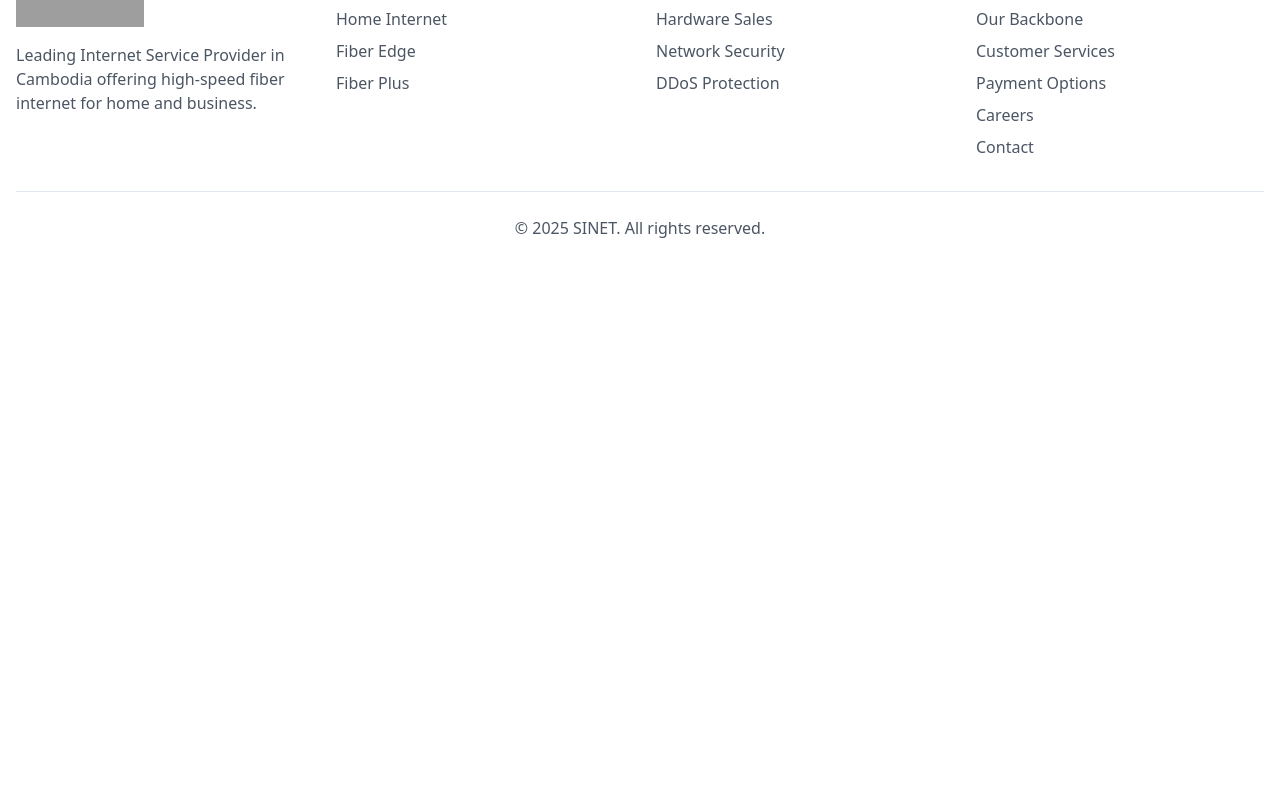
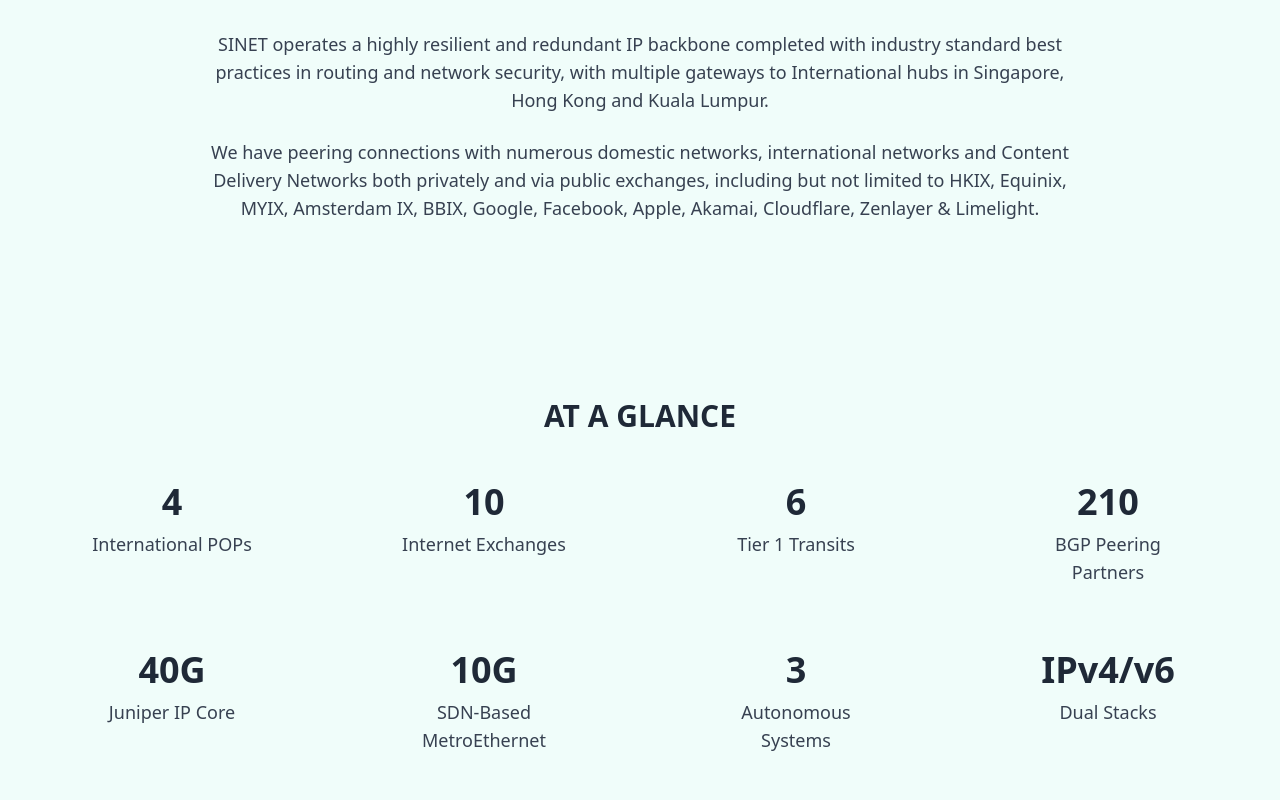
Before and after one commit to 2022172Samnang/sinet, a React (Vite) app: page /about-us/our-backbone in a window 1280 px wide. Shown: the part 2680-3480 px from the top of the page. Before the commit the page ends 2944 px from the top, so only its background shows below. Built offline with nearby package versions, Linux system fonts and the light colour scheme; grey boxes are pictures that could not be loaded.

Commit message:
Update Our Backbone page
Update the Our Backbone page with additional content from the provided image, including IP Network and At a Glance sections.

```diff
--- a/src/pages/BackbonePage.tsx
+++ b/src/pages/BackbonePage.tsx
@@ -2,7 +2,7 @@
 import React from "react";
 import Navbar from "@/components/Navbar";
 import Footer from "@/components/Footer";
-import { Network } from "lucide-react";
+import { Network, Globe, Server, Layers } from "lucide-react";
 
 const BackbonePage = () => {
   return (
@@ -136,6 +136,80 @@ const BackbonePage = () => {
         </div>
       </section>
 
+      {/* NEW SECTION: IP Network */}
+      <section className="py-16 bg-teal-50">
+        <div className="container mx-auto px-4 md:px-8">
+          <h2 className="text-3xl font-bold text-center text-gray-800 mb-12">OUR IP NETWORK</h2>
+
+          <div className="max-w-4xl mx-auto text-center mb-12">
+            <p className="text-lg text-gray-700 mb-6">
+              SINET operates a highly resilient and redundant IP backbone completed
+              with industry standard best practices in routing and network security, with
+              multiple gateways to International hubs in Singapore, Hong Kong and Kuala
+              Lumpur.
+            </p>
+            <p className="text-lg text-gray-700">
+              We have peering connections with numerous domestic networks,
+              international networks and Content Delivery Networks both privately and via
+              public exchanges, including but not limited to HKIX, Equinix, MYIX,
+              Amsterdam IX, BBIX, Google, Facebook, Apple, Akamai, Cloudflare, Zenlayer
+              & Limelight.
+            </p>
+          </div>
+        </div>
+      </section>
+
+      {/* At a Glance - IP Network Statistics */}
+      <section className="py-16 bg-teal-50">
+        <div className="container mx-auto px-4 md:px-8">
+          <h2 className="text-3xl font-bold text-center text-gray-800 mb-12">AT A GLANCE</h2>
+
+          <div className="grid grid-cols-2 md:grid-cols-4 gap-8 text-center mb-16">
+            <div className="flex flex-col items-center">
+              <span className="text-4xl font-bold mb-2 text-gray-800">4</span>
+              <span className="text-lg text-gray-700">International POPs</span>
+            </div>
+
+            <div className="flex flex-col items-center">
+              <span className="text-4xl font-bold mb-2 text-gray-800">10</span>
+              <span className="text-lg text-gray-700">Internet Exchanges</span>
+            </div>
+
+            <div className="flex flex-col items-center">
+              <span className="text-4xl font-bold mb-2 text-gray-800">6</span>
+              <span className="text-lg text-gray-700">Tier 1 Transits</span>
+            </div>
+
+            <div className="flex flex-col items-center">
+              <span className="text-4xl font-bold mb-2 text-gray-800">210</span>
+              <span className="text-lg text-gray-700">BGP Peering<br />Partners</span>
+            </div>
+          </div>
+
+          <div className="grid grid-cols-2 md:grid-cols-4 gap-8 text-center">
+            <div className="flex flex-col items-center">
+              <span className="text-4xl font-bold mb-2 text-gray-800">40G</span>
+              <span className="text-lg text-gray-700">Juniper IP Core</span>
+            </div>
+
+            <div className="flex flex-col items-center">
+              <span className="text-4xl font-bold mb-2 text-gray-800">10G</span>
+              <span className="text-lg text-gray-700">SDN-Based<br />MetroEthernet</span>
+            </div>
+
+            <div className="flex flex-col items-center">
+              <span className="text-4xl font-bold mb-2 text-gray-800">3</span>
+              <span className="text-lg text-gray-700">Autonomous<br />Systems</span>
+            </div>
+
+            <div className="flex flex-col items-center">
+              <span className="text-4xl font-bold mb-2 text-gray-800">IPv4/v6</span>
+              <span className="text-lg text-gray-700">Dual Stacks</span>
+            </div>
+          </div>
+        </div>
+      </section>
+
       <Footer />
     </div>
   );
```
